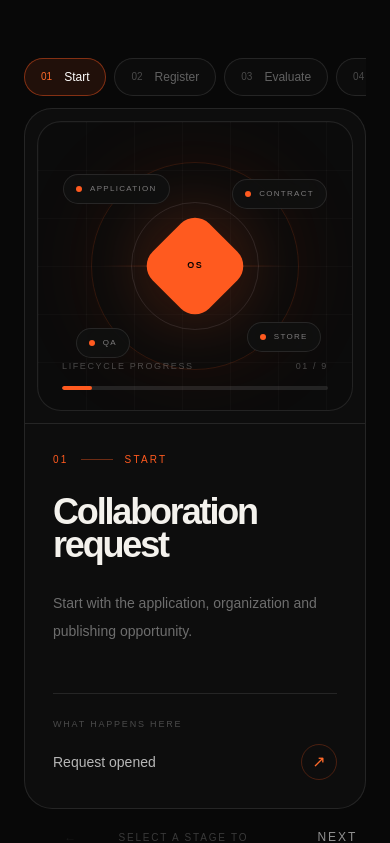
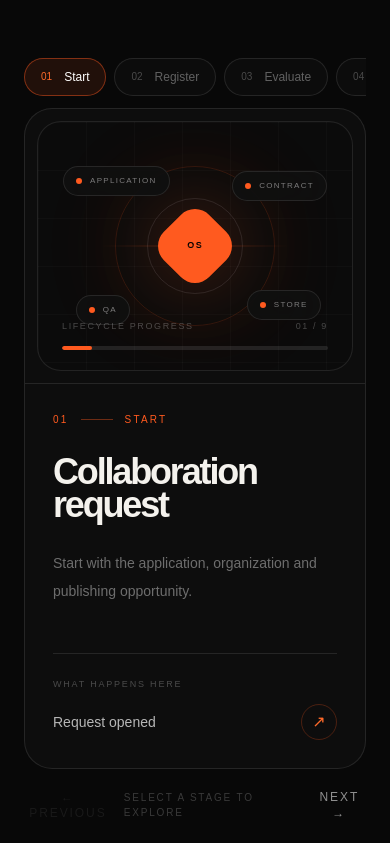
Before and after one commit to mohamad-es/Fonitas-website, a Next.js app: page /product-owners in a window 390 px wide. Shown: the part 2584-3427 px from the top of the page. Built offline with nearby package versions, Linux system fonts and the light colour scheme.

Commit message:
style: refine homepage responsive layouts

```diff
--- a/components/home/lifecycle-wizard.tsx
+++ b/components/home/lifecycle-wizard.tsx
@@ -72,11 +72,11 @@ function StepVisual({ index }: { index: number }) {
   const progress = ((index + 1) / steps.length) * 100;
 
   return (
-    <div className="relative min-h-[290px] overflow-hidden rounded-[24px] border border-white/10 bg-[#0b0b0b] sm:min-h-[350px]">
+    <div className="relative min-h-[250px] overflow-hidden rounded-[24px] sm:min-h-[350px] border border-white/10 bg-[#0b0b0b] ">
       <div className="absolute inset-0 opacity-60 [background-image:linear-gradient(rgba(255,255,255,.045)_1px,transparent_1px),linear-gradient(90deg,rgba(255,255,255,.045)_1px,transparent_1px)] [background-size:48px_48px]" />
-      <div className="absolute left-1/2 top-1/2 h-52 w-52 -translate-x-1/2 -translate-y-1/2 rounded-full border border-[#ff5a1f]/15 shadow-[0_0_90px_rgba(255,90,31,.08)]" />
-      <div className="absolute left-1/2 top-1/2 h-32 w-32 -translate-x-1/2 -translate-y-1/2 rounded-full border border-white/10" />
-      <div className="absolute left-1/2 top-1/2 flex h-20 w-20 -translate-x-1/2 -translate-y-1/2 rotate-45 items-center justify-center rounded-[20px] bg-[#ff5a1f] shadow-[0_0_80px_rgba(255,90,31,.35)] transition-transform duration-500">
+      <div className="absolute left-1/2 top-1/2 h-40 w-40 sm:h-52 sm:w-52 -translate-x-1/2 -translate-y-1/2 rounded-full border border-[#ff5a1f]/15 shadow-[0_0_90px_rgba(255,90,31,.08)]" />
+      <div className="absolute left-1/2 top-1/2 h-24 w-24 sm:h-32 sm:w-32 -translate-x-1/2 -translate-y-1/2 rounded-full border border-white/10" />
+      <div className="absolute left-1/2 top-1/2 flex h-16 w-16 sm:h-20 sm:w-20 -translate-x-1/2 -translate-y-1/2 rotate-45 items-center justify-center rounded-[20px] bg-[#ff5a1f] shadow-[0_0_80px_rgba(255,90,31,.35)] transition-transform duration-500">
         <span className="-rotate-45 text-[9px] font-semibold uppercase tracking-[.16em] text-black">OS</span>
       </div>
 
@@ -159,7 +159,7 @@ export function LifecycleWizard() {
         </div>
       </div>
 
-      <div className="relative z-20 mt-5 flex items-center justify-between pointer-events-auto">
+      <div className="relative z-20 mt-5 flex items-center justify-between gap-3 pointer-events-auto">
         <button
           type="button"
           disabled={active === 0}
```
